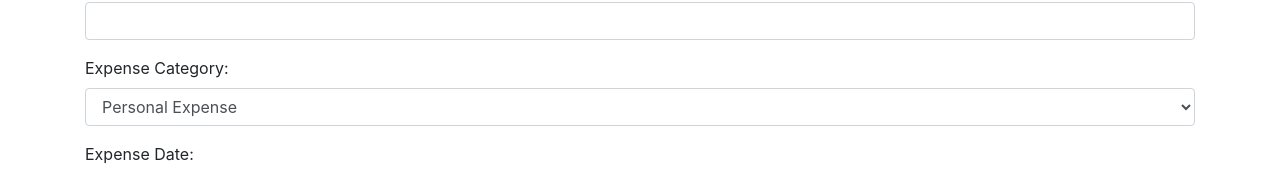
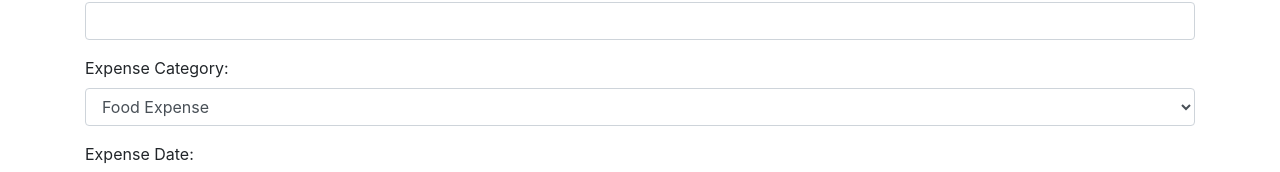
Before and after one commit to Sukrut11/BudgetBuddy, a React (Vite) app: page /#/ in a window 1280 px wide. Shown: the part 319-491 px from the top of the page. Built offline with nearby package versions, Linux system fonts and the light colour scheme.

Commit message:
Changed expense categories

```diff
--- a/src/Components/ExpenseTracker.jsx
+++ b/src/Components/ExpenseTracker.jsx
@@ -6,12 +6,12 @@ export default function ExpenseTracker(props) {
   const [expenseDetails, createExpenseDetails] = useState({
     expenseName: "",
     expenseAmount: "",
-    expenseCategory: "Personal Expense",
+    expenseCategory: "Food Expense",
     expenseDate: "",
   });
 
   const [expenseListArrayContents, updateExpenseListArrayContents] = useState(
-    JSON.parse(localStorage.getItem("expenses")) || []
+    JSON.parse(localStorage.getItem("expenses")) || [],
   );
 
   const [fetchedDate, setFetchedDate] = useState({
@@ -47,21 +47,28 @@ export default function ExpenseTracker(props) {
     createExpenseDetails({
       expenseName: "",
       expenseAmount: "",
-      expenseCategory: "Personal Expense",
+      expenseCategory: "Food Expense",
       expenseDate: "",
     });
 
-    showAlert("success", "Your expense has been added.")
+    showAlert("success", "Your expense has been added.");
 
     // Show warning toast to user if he is creating expense while having an active filter.
     // Check if any date filter is currently active
     if (fetchedDate.activeDate && fetchedDate.activeDateType) {
-      const currentFilteredExpenses = filteredExpenses(fetchedDate.activeDate, fetchedDate.activeDateType)
+      const currentFilteredExpenses = filteredExpenses(
+        fetchedDate.activeDate,
+        fetchedDate.activeDateType,
+      );
       const isExpenseApplicableInFilter = currentFilteredExpenses.some(
-        (expense) => expense.expenseDate === formattedDetails.expenseDate) // implicit return
+        (expense) => expense.expenseDate === formattedDetails.expenseDate,
+      ); // implicit return
 
       if (!isExpenseApplicableInFilter) {
-        showAlert("warning", "New expense added but it's outside the current filter. Please clear filter to view all expenses.")
+        showAlert(
+          "warning",
+          "New expense added but it's outside the current filter. Please clear filter to view all expenses.",
+        );
       }
       // console.log(isExpenseApplicableInFilter)
     }
@@ -77,23 +84,22 @@ export default function ExpenseTracker(props) {
 
   // Function to remove latest expense from the array
   const removeLatestExpense = () => {
-    if(expenseListArrayContents.length > 0){
+    if (expenseListArrayContents.length > 0) {
       updateExpenseListArrayContents((prevContentsOfArray) =>
-        prevContentsOfArray.slice(0, -1)
+        prevContentsOfArray.slice(0, -1),
       );
-      showAlert("success", "Your latest expense has been removed.")
-    }
-    else{
-      return
+      showAlert("success", "Your latest expense has been removed.");
+    } else {
+      return;
     }
   };
 
   // Remove particular expense from list
   const removeParticularElementFromList = (indexOfExpense) => {
     updateExpenseListArrayContents((prevContentsOfArray) =>
-      prevContentsOfArray.filter((_, index) => index !== indexOfExpense)
+      prevContentsOfArray.filter((_, index) => index !== indexOfExpense),
     );
-    showAlert("success", "Selected expense has been removed.")
+    showAlert("success", "Selected expense has been removed.");
   };
 
   // Format date into desired format eg - 07 Jan 25
@@ -113,18 +119,18 @@ export default function ExpenseTracker(props) {
 
   // Month Name object
   const monthNames = {
-    "Jan": 0,
-    "Feb": 1,
-    "Mar": 2,
-    "Apr": 3,
-    "May": 4,
-    "Jun": 5,
-    "Jul": 6,
-    "Aug": 7,
-    "Sep": 8,
-    "Oct": 9,
-    "Nov": 10,
-    "Dec": 11,
+    Jan: 0,
+    Feb: 1,
+    Mar: 2,
+    Apr: 3,
+    May: 4,
+    Jun: 5,
+    Jul: 6,
+    Aug: 7,
+    Sep: 8,
+    Oct: 9,
+    Nov: 10,
+    Dec: 11,
   };
 
   // Filter logic for Expense Details
@@ -156,12 +162,12 @@ export default function ExpenseTracker(props) {
         const firstDate = new Date(
           `20${firstYear}`,
           monthNames[firstMonth],
-          firstDay
+          firstDay,
         );
         const lastDate = new Date(
           `20${lastYear}`,
           monthNames[lastMonth],
-          lastDay
+          lastDay,
         );
 
         // Parse the expense date into a Date object
@@ -169,7 +175,7 @@ export default function ExpenseTracker(props) {
         const expenseDateObj = new Date(
           `20${expenseYear}`,
           monthNames[expenseMonth],
-          expenseDay
+          expenseDay,
         );
 
         // Log the parsed dates for debugging
@@ -188,7 +194,7 @@ export default function ExpenseTracker(props) {
         // Parse fetchedDate as month index and get corresponding month name
         const selectedMonthIndex = parseInt(fetchedDate, 10);
         const selectedMonth = Object.keys(monthNames).find(
-          (month) => monthNames[month] === selectedMonthIndex
+          (month) => monthNames[month] === selectedMonthIndex,
         );
 
         // Current year (last two digits)
@@ -214,52 +220,65 @@ export default function ExpenseTracker(props) {
 
   const clearFilterValues = () => {
     if (fetchedDate.activeDate === "" && fetchedDate.activeDateType === "") {
-      return
-    }
-    else{
+      return;
+    } else {
       setFetchedDate({ activeDateType: "", activeDate: "" });
-      showAlert("success", "Date filter has been cleared.")
+      showAlert("success", "Date filter has been cleared.");
     }
   };
 
   // To display total expense Amount to user
-  const [totalExpense, setTotalExpense] = useState(0)
+  const [totalExpense, setTotalExpense] = useState(0);
   useEffect(() => {
-    const expensesToConsider = (fetchedDate.activeDate && fetchedDate.activeDateType) ? filteredExpenses(fetchedDate.activeDate, fetchedDate.activeDateType) : expenseListArrayContents
-    const totalExpenseAmount = expensesToConsider.map((expense) => Number(expense.expenseAmount))
-      .reduce((sum, amount) => sum + amount, 0)
-    setTotalExpense(totalExpenseAmount)
-  }, [expenseListArrayContents, fetchedDate])
+    const expensesToConsider =
+      fetchedDate.activeDate && fetchedDate.activeDateType
+        ? filteredExpenses(fetchedDate.activeDate, fetchedDate.activeDateType)
+        : expenseListArrayContents;
+    const totalExpenseAmount = expensesToConsider
+      .map((expense) => Number(expense.expenseAmount))
+      .reduce((sum, amount) => sum + amount, 0);
+    setTotalExpense(totalExpenseAmount);
+  }, [expenseListArrayContents, fetchedDate]);
 
   // to show alert when user selects any filter
   useEffect(() => {
     if (fetchedDate.activeDate && fetchedDate.activeDateType === "day") {
-      showAlert("success", `Filter has been set for ${formatDate(fetchedDate.activeDate)}`);
-    }
-    else if (fetchedDate.activeDate && fetchedDate.activeDateType === "week") {
+      showAlert(
+        "success",
+        `Filter has been set for ${formatDate(fetchedDate.activeDate)}`,
+      );
+    } else if (
+      fetchedDate.activeDate &&
+      fetchedDate.activeDateType === "week"
+    ) {
+      showAlert("success", `Filter has been set for ${fetchedDate.activeDate}`);
+    } else if (
+      fetchedDate.activeDate &&
+      fetchedDate.activeDateType === "month"
+    ) {
+      const selectedMonth = Object.keys(monthNames)[fetchedDate.activeDate];
+      const currentYear = new Date().getFullYear().toString();
+      showAlert(
+        "success",
+        `Filter has been set for ${selectedMonth} ${currentYear}`,
+      );
+    } else if (
+      fetchedDate.activeDate &&
+      fetchedDate.activeDateType === "year"
+    ) {
       showAlert("success", `Filter has been set for ${fetchedDate.activeDate}`);
     }
-
-    else if (fetchedDate.activeDate && fetchedDate.activeDateType === "month") {
-      const selectedMonth = Object.keys(monthNames)[fetchedDate.activeDate];
-      const currentYear = new Date().getFullYear().toString();
-      showAlert("success", `Filter has been set for ${selectedMonth} ${currentYear}`);
-    }
-
-    else if (fetchedDate.activeDate && fetchedDate.activeDateType === "year") {
-      showAlert("success", `Filter has been set for ${fetchedDate.activeDate}`);
-    }
-  }, [fetchedDate])
+  }, [fetchedDate]);
 
   // alert toast code
-  const [alert, setAlert] = useState(null)
+  const [alert, setAlert] = useState(null);
 
   const showAlert = (type, message) => {
     setAlert({
       type: type,
-      message: message
-    })
-  }
+      message: message,
+    });
+  };
 
   // Load data from localStorage on mount
   useEffect(() => {
@@ -273,13 +292,13 @@ export default function ExpenseTracker(props) {
   }, [expenseListArrayContents]);
 
   const alertClosureStatus = () => {
-    setAlert(null)
-  }
+    setAlert(null);
+  };
 
   return (
     <>
       <div className="container my-3">
-        <Alert alert={alert} alertClosureStatus = {alertClosureStatus}/>
+        <Alert alert={alert} alertClosureStatus={alertClosureStatus} />
         <h3 className="heading my-3" align="center">
           {props.expenseTrackerHeading}
         </h3>
@@ -315,15 +334,16 @@ export default function ExpenseTracker(props) {
               value={expenseDetails.expenseCategory}
               onChange={handleExpenseInputChange}
             >
-              <option>Personal Expense</option>
-              <option>Daily Expense</option>
-              <option>Utilities Expense</option>
+              <option>Food Expense</option>
               <option>Housing Expense</option>
-              <option>Tax Expense</option>
+              <option>Shopping Expense</option>
+              <option>Travel Expense</option>
+              <option>Health Care Expense</option>
+              <option>Entertainment Expense</option>
               <option>Investment Expense</option>
-              <option>Non Recurring Expense</option>
-              <option>Health Care Expense</option>
-              <option>Miscellaneous expense</option>
+              <option>Education Expense</option>
+              <option>Donation Expense</option>
+              <option>One-Time Expense</option>
             </select>
           </div>
           <div className="form-group">
@@ -372,10 +392,17 @@ export default function ExpenseTracker(props) {
             <h3 className="my-2">No expenses created.</h3>
           ) : fetchedDate.activeDateType && fetchedDate.activeDate ? (
             // Case 2: Filter is applied
-            filteredExpenses(fetchedDate.activeDate, fetchedDate.activeDateType).length > 0 ? (
+            filteredExpenses(fetchedDate.activeDate, fetchedDate.activeDateType)
+              .length > 0 ? (
               // Case 2a: Filter applied and matching results found
-              <ol className="expense-list" style={{ textAlign: "left", paddingLeft: "0" }}>
-                {filteredExpenses(fetchedDate.activeDate, fetchedDate.activeDateType).map((expense, index) => (
+              <ol
+                className="expense-list"
+                style={{ textAlign: "left", paddingLeft: "0" }}
+              >
+                {filteredExpenses(
+                  fetchedDate.activeDate,
+                  fetchedDate.activeDateType,
+                ).map((expense, index) => (
                   <li className="expenseItem my-4 ml-3" key={index}>
                     {/* Expense Name & Date */}
                     <div className="container-fluid d-flex justify-content-between align-items-center mt-2 text-start">
@@ -385,15 +412,23 @@ export default function ExpenseTracker(props) {
 
                     {/* Expense Amount */}
                     <div className="container-fluid mt-2 text-start">
-                      <span><strong>Rs. </strong>{expense.expenseAmount}</span>
+                      <span>
+                        <strong>Rs. </strong>
+                        {expense.expenseAmount}
+                      </span>
                     </div>
 
                     {/* Expense Category & Remove Button */}
                     <div className="container-fluid d-flex justify-content-between align-items-center gap-2 mt-2">
-                      <span className="badge bg-info text-white px-2 py-2">{expense.expenseCategory}</span>
+                      <span className="badge bg-info text-white px-2 py-2">
+                        {expense.expenseCategory}
+                      </span>
 
-                      <button type="button" onClick={() => removeParticularElementFromList(index)}
-                        className="btn btn-danger px-2 py-1">
+                      <button
+                        type="button"
+                        onClick={() => removeParticularElementFromList(index)}
+                        className="btn btn-danger px-2 py-1"
+                      >
                         Remove Expense
                       </button>
                     </div>
@@ -404,19 +439,24 @@ export default function ExpenseTracker(props) {
               // Case 2b: Filter applied but no matching results
               <h3 className="my-2">
                 No expenses found for{" "}
-                {fetchedDate.activeDateType === "year"
+                {
+                  fetchedDate.activeDateType === "year"
                     ? ` year ${fetchedDate.activeDate}` // Show year directly
                     : fetchedDate.activeDateType === "week"
                       ? fetchedDate.activeDate // Show week range directly
                       : fetchedDate.activeDateType === "month"
                         ? `${Object.keys(monthNames)[fetchedDate.activeDate]} ${new Date().getFullYear()}` // Show month and current year
                         : formatDate(fetchedDate.activeDate) // Default case for day
-                }.
+                }
+                .
               </h3>
             )
           ) : (
             // Case 3: No filter applied, show all expenses
-            <ol className="expense-list" style={{ textAlign: "left", paddingLeft: "0" }}>
+            <ol
+              className="expense-list"
+              style={{ textAlign: "left", paddingLeft: "0" }}
+            >
               {expenseListArrayContents.map((expense, index) => (
                 <li className="expenseItem my-4 ml-3" key={index}>
                   {/* Expense Name & Date */}
@@ -427,15 +467,23 @@ export default function ExpenseTracker(props) {
 
                   {/* Expense Amount */}
                   <div className="container-fluid mt-2 text-start">
-                    <span><strong>Rs. </strong>{expense.expenseAmount}</span>
+                    <span>
+                      <strong>Rs. </strong>
+                      {expense.expenseAmount}
+                    </span>
                   </div>
 
                   {/* Expense Category & Remove Button - Mobile & Desktop Aligned */}
                   <div className="container-fluid d-flex justify-content-between align-items-center gap-2 mt-2">
-                    <span className="badge bg-info text-white px-2 py-2">{expense.expenseCategory}</span>
+                    <span className="badge bg-info text-white px-2 py-2">
+                      {expense.expenseCategory}
+                    </span>
 
-                    <button type="button" onClick={() => removeParticularElementFromList(index)}
-                      className="btn btn-danger px-2 py-1">
+                    <button
+                      type="button"
+                      onClick={() => removeParticularElementFromList(index)}
+                      className="btn btn-danger px-2 py-1"
+                    >
                       Remove Expense
                     </button>
                   </div>
```
Lines whose indentation alone changed are shown as unchanged.
